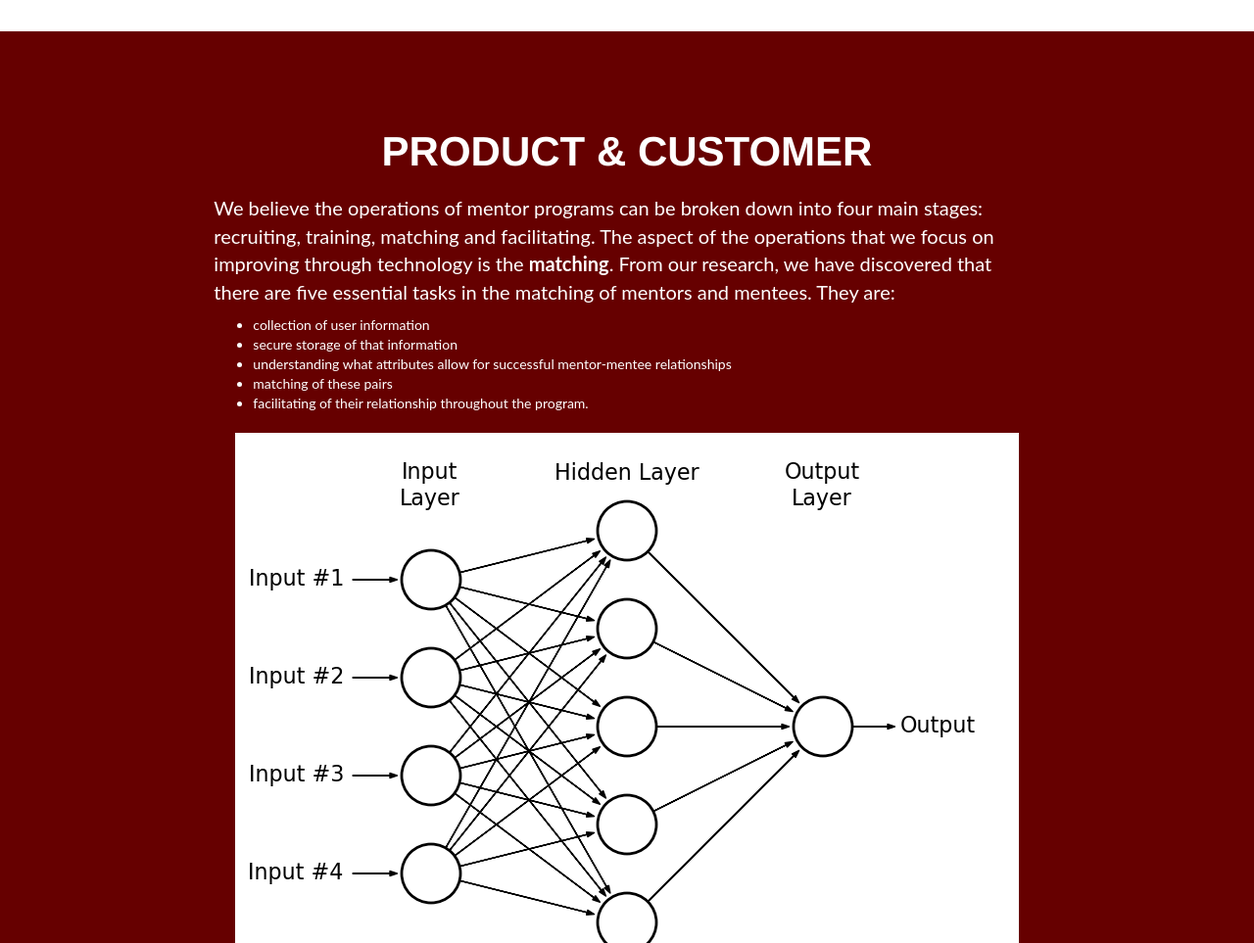
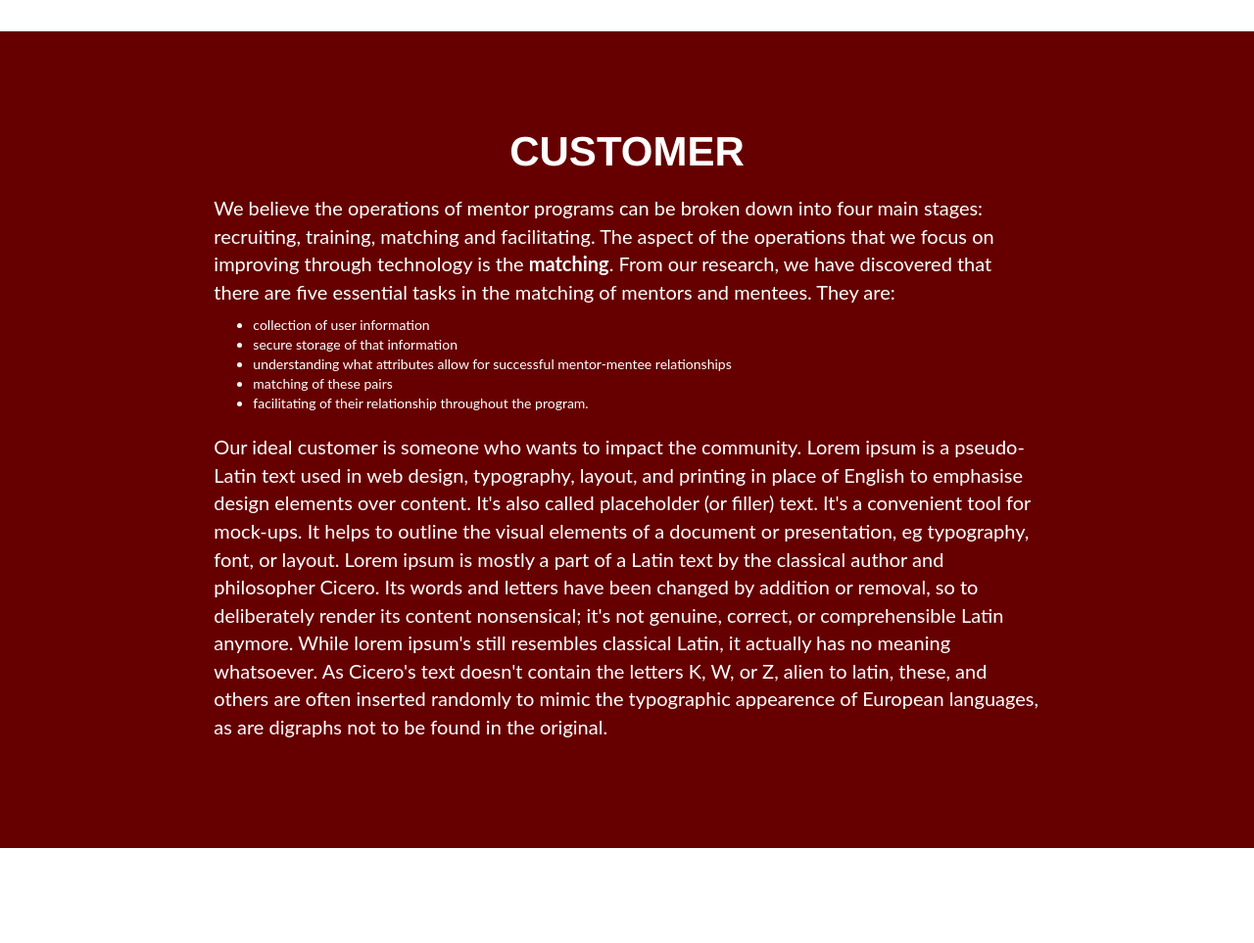
Before and after one commit to austin-par/austin-par.github.io, a website: page index.html in a window 1280 px wide. Shown: the part 1680-2643 px from the top of the page at 98% size. Drawn offline with Linux system fonts and the light colour scheme; a script that the page names is missing.

Commit message:
so jack can read

```diff
--- a/index.html
+++ b/index.html
@@ -48,7 +48,7 @@
                         <a href="#about">About</a>
                     </li>
                     <li class="page-scroll">
-                        <a href="#product">Product & Customer</a>
+                        <a href="#product">Customer</a>
                     </li>
                     <li class="page-scroll">
                         <a href="#contact">People</a>
@@ -100,7 +100,7 @@
     <!-- information about the analytics of the solution -->
     <section id="product" class="success">
         <div class="col-lg-12 text-center">
-            <h2>Product & Customer</h2>
+            <h2>Customer</h2>
         </div>
         <div class="row">
             <div class="col-lg-8 col-lg-offset-2">
@@ -116,7 +116,7 @@
                     </ul>
                 </p>
                 <h3> </h3>
-                <center><img src="img/fig1.png"></img></center>
+                <!--<center><img src="img/fig1.png"></img></center>-->
                 <h3> </h3>
                 <p>
                     Our ideal customer is someone who wants to impact the community.
```
